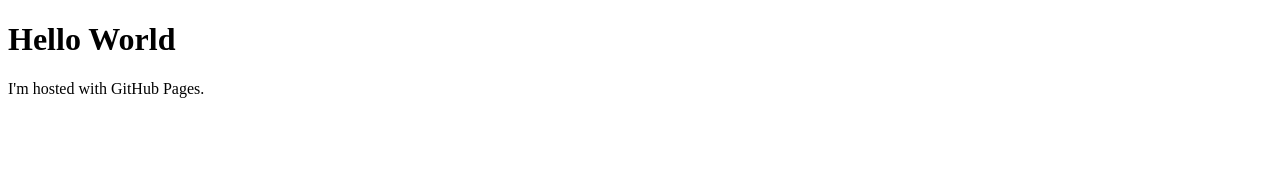
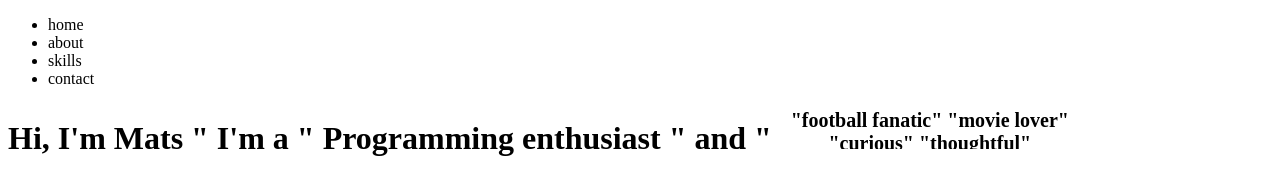
Before and after one commit to leonamund/leonamund.github.io, a plain HTML site: page index.html in a window 1280 px wide. Drawn offline with Linux system fonts and the light colour scheme.

Commit message:
Attempted container-flip

```diff
--- a/index.html
+++ b/index.html
@@ -1,9 +1,42 @@
 <!DOCTYPE html>
 <html>
 
+<head>
+    <link rel="preconnect" href="https://fonts.googleapis.com">
+    <link rel="preconnect" href="https://fonts.gstatic.com" crossorigin>
+    <link
+        href="https://fonts.googleapis.com/css2?family=Crimson+Text:ital,wght@0,400;0,600;0,700;1,400;1,600;1,700&family=Montserrat:ital,wght@0,100..900;1,100..900&display=swap"
+        rel="stylesheet">
+    <link rel="stylesheet" href="style.css">
+    <title> Mats L.J. Amundsen: Portfolio</title>
+</head>
 <body>
-    <h1>Hello World</h1>
-    <p>I'm hosted with GitHub Pages.</p>
+    <header class="home container" id="home">
+    <nav>
+        <ul>
+            <li>home</li>
+            <li>about</li>
+            <li>skills</li>
+            <li>contact</li>
+        </ul>
+    </nav>
+    <h1>
+        <span>Hi, I'm Mats</span>
+        " I'm a "
+        <span class="title">Programming enthusiast</span>
+        " and "
+        <span class="container-flip">
+            <span class="flip flip-football">"football fanatic"</span>
+            <span class="flip flip-movie">"movie lover"</span>
+            <span class="flip flip-curious">"curious"</span>
+            <span class="flip flip-thoughtful">"thoughtful"</span>
+            <span class="flip flip-northerner">"northerner"</span>
+        </span>
+    </h1>
+    </header>
+    <main>
+
+    </main>
 </body>
 
 </html>
--- /dev/null
+++ b/style.css
@@ -0,0 +1,64 @@
+.container-flip {
+    display: inline-block;
+    position: relative;
+    width: 300px;
+    /* Adjust width as needed */
+    height: 40px;
+    /* Adjust height as needed */
+    overflow: hidden;
+    font-size: 20px;
+    /* Adjust font size */
+    font-weight: bold;
+    text-align: center;
+}
+
+.flip-word {
+    position: absolute;
+    width: 100%;
+    height: 100%;
+    line-height: 40px;
+    /* Match with the container's height */
+    transition: transform 0.6s ease-in-out;
+    backface-visibility: hidden;
+}
+
+.container-flip .flip-football:nth-child(1) {
+    animation: flip 9s infinite;
+}
+
+.container-flip .flip-movie:nth-child(2) {
+    animation: flip 9s infinite;
+    animation-delay: 3s;
+}
+
+.container-flip .flip-curious:nth-child(3) {
+    animation: flip 9s infinite;
+    animation-delay: 6s;
+}
+.container-flip .flip-thoughtful:nth-child(4) {
+    animation: flip 9s infinite;
+    animation-delay: 9s;
+}
+.container-flip .flip-northerner:nth-child(5) {
+    animation: flip 9s infinite;
+    animation-delay: 12s;
+}
+
+
+@keyframes flip {
+
+    0%,
+    33% {
+        transform: translateY(0);
+    }
+
+    34%,
+    66% {
+        transform: translateY(-100%);
+    }
+
+    67%,
+    100% {
+        transform: translateY(-200%);
+    }
+}
```
